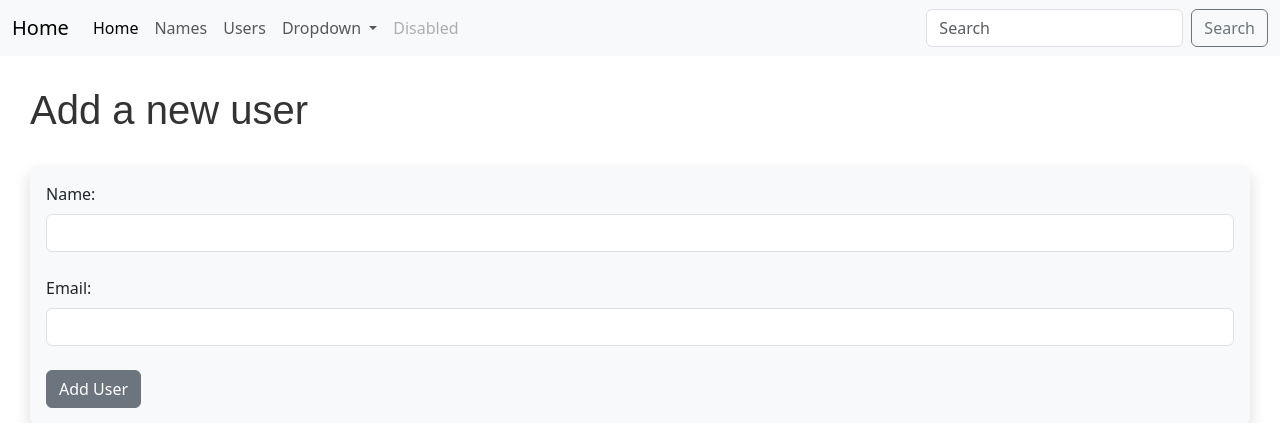
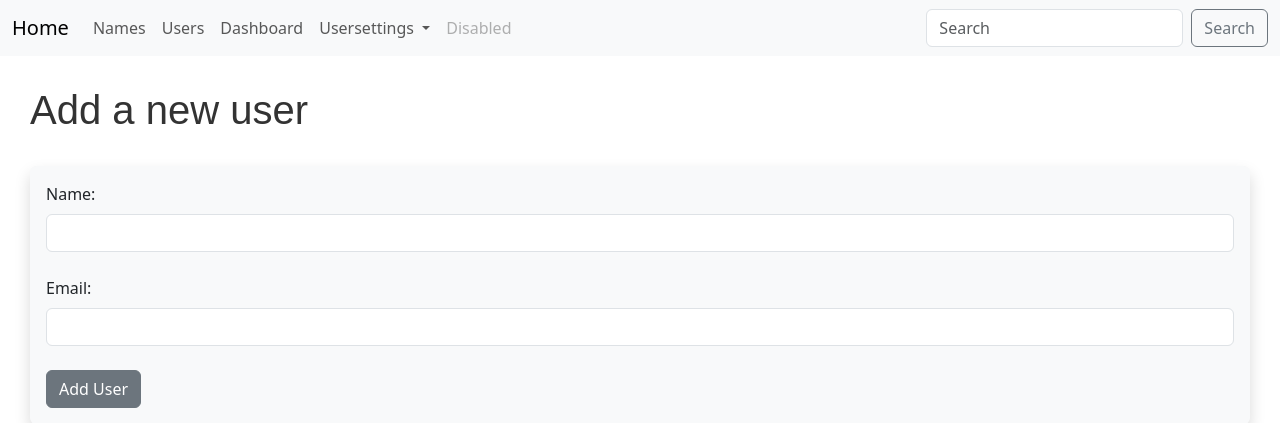
Before and after one commit to BasilNjoga/facial-recognition-attendance-system, a Flask app: page /add_user in a window 1280 px wide. Shown: the top 423 px of the page. Run offline with Flask 3, Linux system fonts and the light colour scheme.

Commit message:
added mysql connection and dashboard for registered users

```diff
--- a/config.py
+++ b/config.py
@@ -79,5 +79,11 @@ def add_user():
         name = name,
         our_users=our_users)
 
+@app.route("/dashboard")
+def dashboard():
+    our_users = Users.query.order_by(Users.date_added)
+    return render_template("dashboard.html", our_users=our_users)
+
+
 if __name__ == "__main__":
     app.run(debug=True, host="0.0.0.0", port=80)
--- a/templates/add_user.html
+++ b/templates/add_user.html
@@ -11,14 +11,6 @@
       </div>
     {% endfor %}
     <br/> <br/> <br/>
-    <table class="table table-striped table-hover table-bordered">
-        {% for our_user in our_users %}
-        <tr>
-           <td>{{our_user.id }}. {{ our_user.name
-        }} - {{ our_user.email }} </td>
-        </tr>
-        {% endfor %}
-        </table>
 {% else %}
     <h1>Add a new user </h1>
     <br/>
@@ -37,14 +29,6 @@
     </form>
     </div>
 <br/> <br/> <br/>
-<table class="table table-striped table-hover table-bordered">
-{% for our_user in our_users %}
-<tr>
-   <td>{{our_user.id }}. {{ our_user.name
-}} - {{ our_user.email }} </td>
-</tr>
-{% endfor %}
-</table>
 {% endif %}
 
 {% endblock %}
--- a/templates/base.html
+++ b/templates/base.html
@@ -16,23 +16,23 @@
       <div class="collapse navbar-collapse" id="navbarSupportedContent">
         <ul class="navbar-nav me-auto mb-2 mb-lg-0">
           <li class="nav-item">
-            <a class="nav-link active" aria-current="page" href="/">Home</a>
-          </li>
-          <li class="nav-item">
             <a class="nav-link" href="/name">Names</a>
           </li>
           <li class="nav-item">
             <a class="nav-link" href="/add_user">Users</a>
           </li>
+          <li class="nav-item">
+            <a class="nav-link" href="/dashboard">Dashboard</a>
+          </li>
           <li class="nav-item dropdown">
             <a class="nav-link dropdown-toggle" href="#" role="button" data-bs-toggle="dropdown" aria-expanded="false">
-              Dropdown
+              Usersettings
             </a>
             <ul class="dropdown-menu">
-              <li><a class="dropdown-item" href="#">Action</a></li>
-              <li><a class="dropdown-item" href="#">Another action</a></li>
+              <li><a class="dropdown-item" href="#">profile</a></li>
+              <li><a class="dropdown-item" href="#">logout</a></li>
               <li><hr class="dropdown-divider"></li>
-              <li><a class="dropdown-item" href="#">Something else here</a></li>
+              <li><a class="dropdown-item" href="#">login</a></li>
             </ul>
           </li>
           <li class="nav-item">
```
Also changed, not shown: templates/dashboard.html (added, +14 -0 lines).
